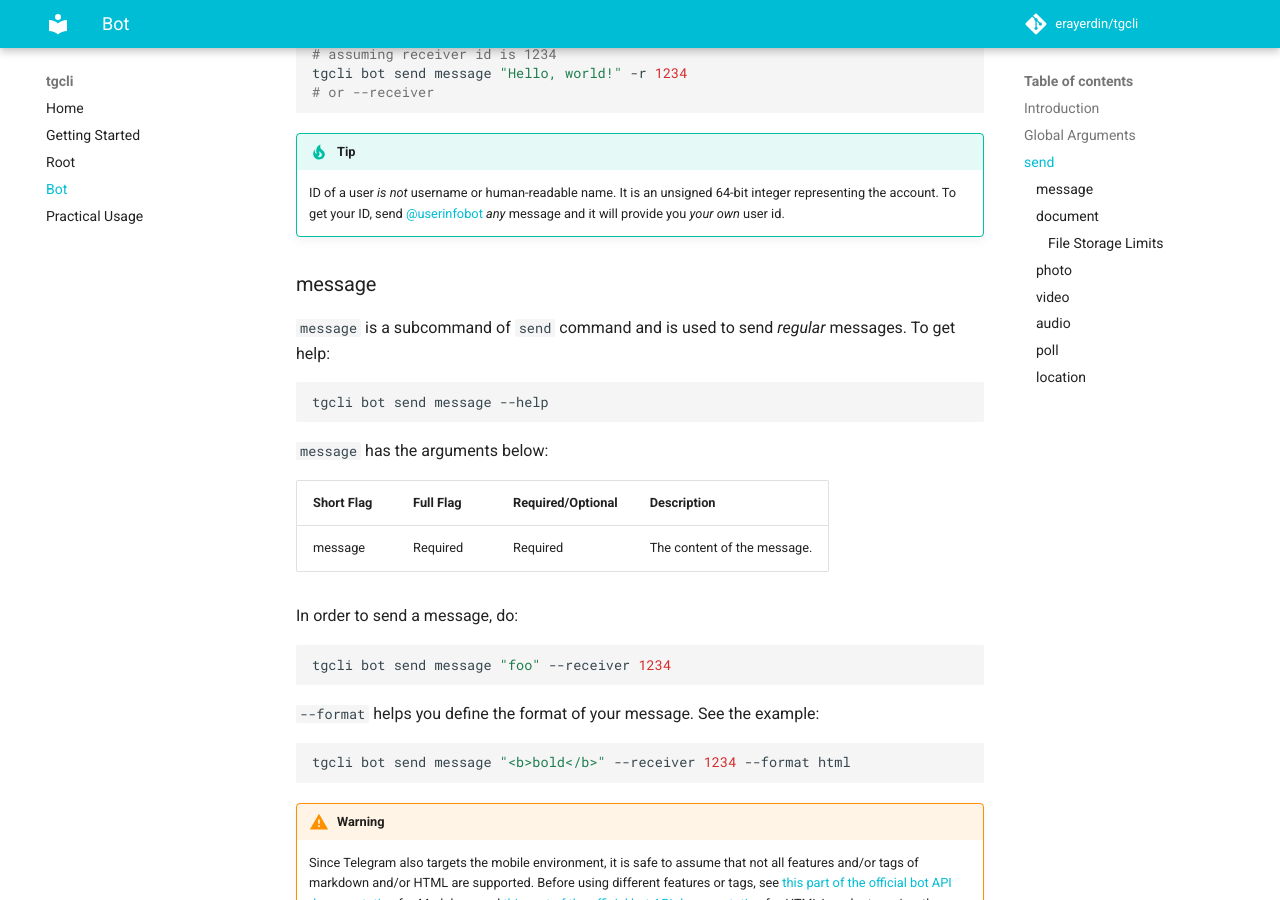
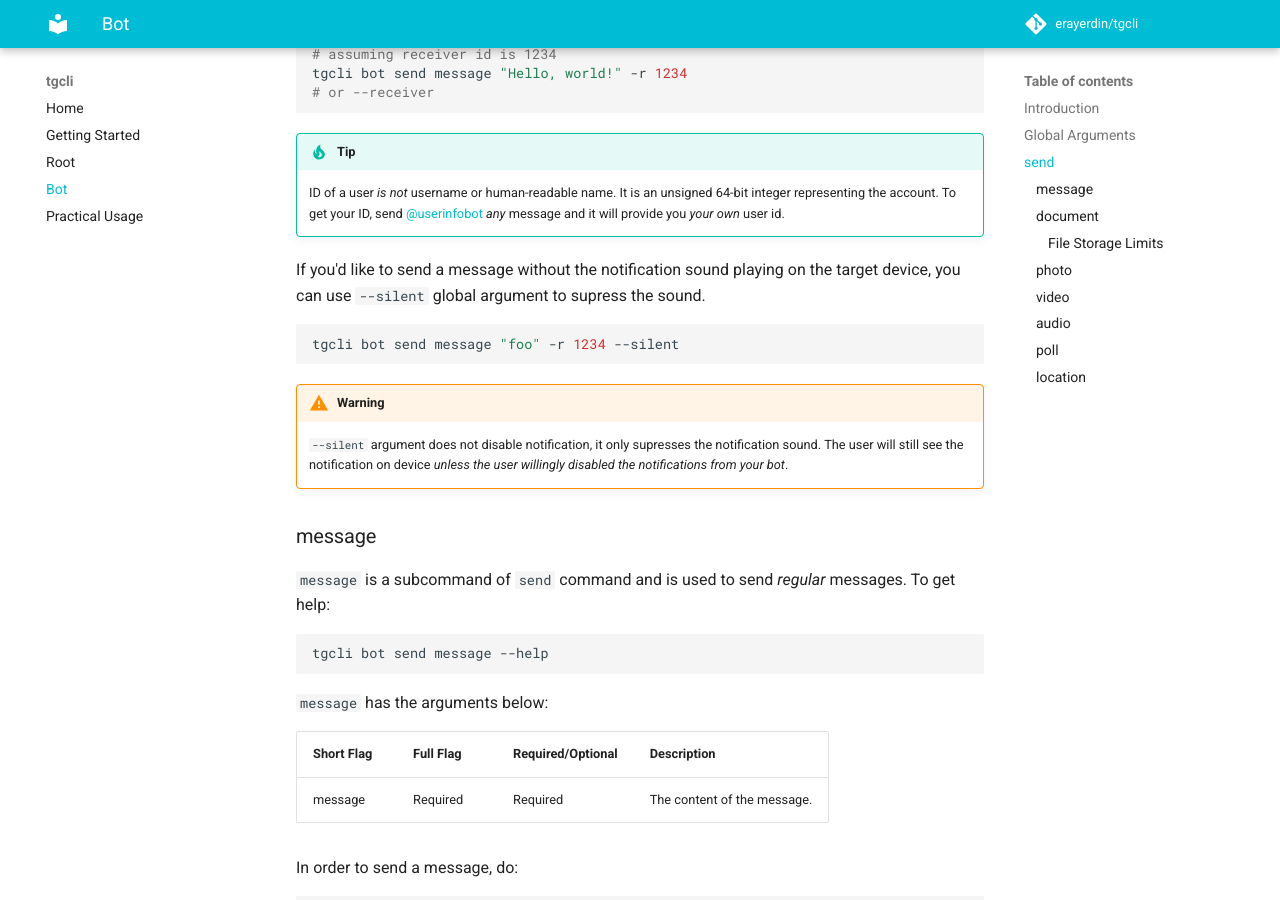
Before and after one commit to erayerdin/tgcli, an MkDocs documentation site: the page built from docs/bot.md, in a window 1280 px wide and 900 px high, scrolled down 1632 px. Built offline with MkDocs 1.6.1 and Material for MkDocs 9.7.7, drawn with Linux system fonts in a browser that asks for light colours; comment, search, counter and statistics services are not loaded; the version menu is left out.

Commit message:
added explanation for new --silent arg

````diff
--- a/docs/bot.md
+++ b/docs/bot.md
@@ -60,10 +60,19 @@
 # or --receiver
 ```
 
-[^markdown_format_choice]: By default, [MarkdownV2](https://core.telegram.org/bots/api#markdownv2-style) style is used.
-
 !!! tip
     ID of a user  *is not* username or human-readable name. It is an unsigned 64-bit integer representing the account. To get your ID, send [@userinfobot](https://t.me/userinfobot) *any* message and it will provide you *your own* user id.
+
+If you'd like to send a message without the notification sound playing on the target device, you can use `--silent` global argument to supress the sound.
+
+```bash
+tgcli bot send message "foo" -r 1234 --silent
+```
+
+!!! warning
+    `--silent` argument does not disable notification, it only supresses the notification sound. The user will still see the notification on device *unless the user willingly disabled the notifications from your bot*.
+
+[^markdown_format_choice]: By default, [MarkdownV2](https://core.telegram.org/bots/api#markdownv2-style) style is used.
 
 ### message
 
````
